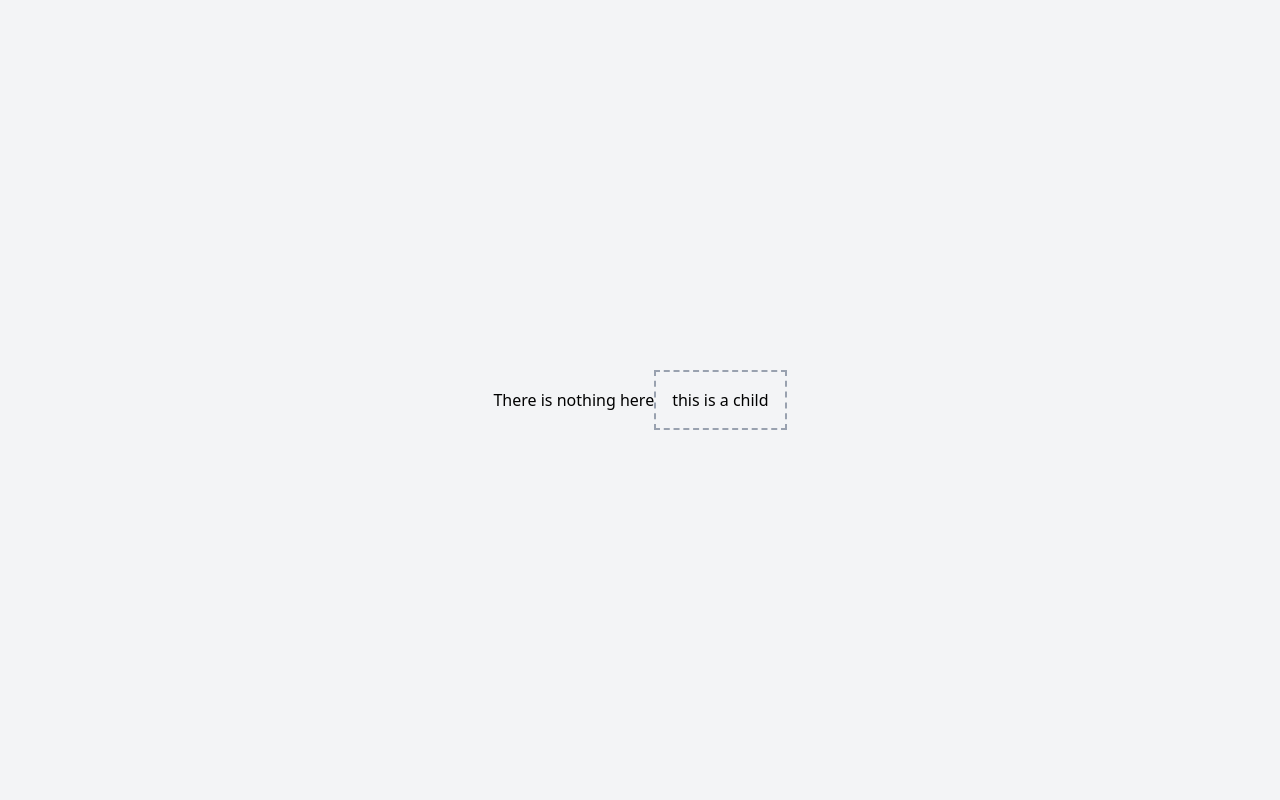
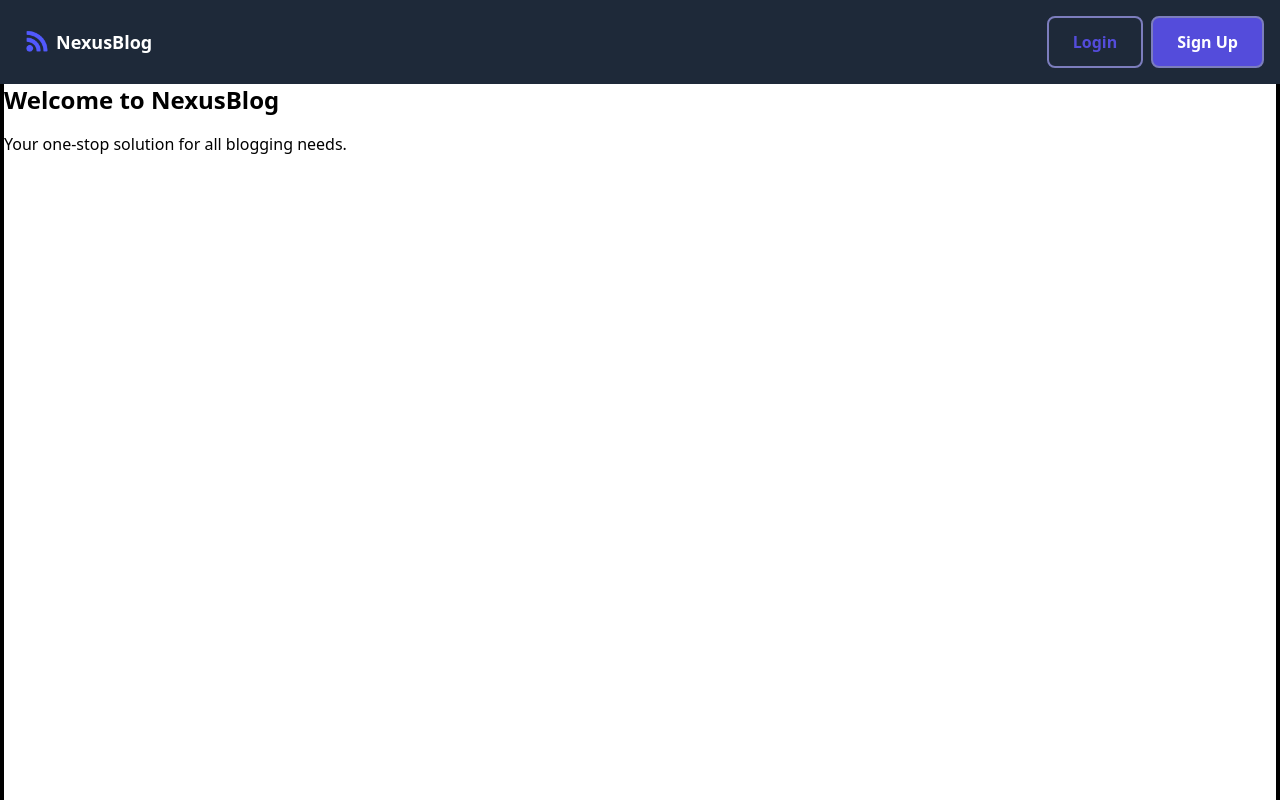
Before and after one commit to ALH-hub/mern-blog-app, a React (Vite) app in the folder client/: page / in a window 1280 px wide. Shown: the top 800 px of the page. Built offline with nearby package versions, Linux system fonts and the light colour scheme.

Commit message:
feat: set the components and ready to code

```diff
--- a/client/index.html
+++ b/client/index.html
@@ -2,7 +2,7 @@
 <html lang="en">
   <head>
     <meta charset="UTF-8" />
-    <!-- <link rel="icon" type="image/svg+xml" href="/vite.svg" /> -->
+    <link rel="icon" type="image/png" href="icon.png" />
     <meta name="viewport" content="width=device-width, initial-scale=1.0" />
     <title>NexusBlog</title>
   </head>
--- a/client/src/App.tsx
+++ b/client/src/App.tsx
@@ -1,12 +1,12 @@
 import './App.css';
+import NavBar from './components/NavBar.tsx';
+import Home from './pages/Home.tsx';
 
 function App() {
   return (
-    <div className='flex items-center justify-center bg-gray-100 h-screen'>
-      <p className='text-black'>There is nothing here</p>
-      <div className='border-2 border-dashed border-gray-400 p-4'>
-        this is a child
-      </div>
+    <div>
+      <NavBar />
+      <Home />
     </div>
   );
 }
--- /dev/null
+++ b/client/src/common/Button.tsx
@@ -0,0 +1,35 @@
+import React from 'react';
+
+type ButtonProps = {
+  children: React.ReactNode;
+  onClick: () => void;
+  className?: string;
+  variant?: 'primary' | 'outline';
+};
+
+const Button: React.FC<ButtonProps> = ({
+  children,
+  onClick,
+  className = '',
+  variant = 'primary',
+}) => {
+  const baseClasses =
+    'px-6 py-3 border-2 border-[#7c7dbd] rounded-lg font-semibold transition-all no-underline inline-flex items-center gap-2';
+
+  const variantClasses = {
+    primary: 'bg-[#544cdb] text-white hover:bg-[#4a42c4]',
+    outline:
+      'text-[#544cdb] bg-transparent hover:bg-[#544cdb] hover:text-white',
+  };
+
+  return (
+    <button
+      onClick={onClick}
+      className={`${baseClasses} ${variantClasses[variant]} ${className}`}
+    >
+      {children}
+    </button>
+  );
+};
+
+export default Button;
--- /dev/null
+++ b/client/src/components/NavBar.tsx
@@ -0,0 +1,26 @@
+import Button from '../common/Button';
+
+function NavBar() {
+  return (
+    <div className='bg-gray-800 text-white p-4 flex items-center justify-between fixed w-full'>
+      <div className='flex items-center'>
+        <img src='icon.png' alt='NexusBlog Icon' className='h-10' />
+        <h1 className='text-lg font-bold'>NexusBlog</h1>
+      </div>
+      <div className='flex items-center'>
+        <Button onClick={() => console.log('Login clicked')} variant='outline'>
+          Login
+        </Button>
+        <Button
+          onClick={() => console.log('Sign Up clicked')}
+          className='ml-2'
+          variant='primary'
+        >
+          Sign Up
+        </Button>
+      </div>
+    </div>
+  );
+}
+
+export default NavBar;
--- /dev/null
+++ b/client/src/pages/Home.tsx
@@ -0,0 +1,10 @@
+function Home() {
+  return (
+    <div className='h-580 pt-20 border-4'>
+      <h1 className='text-2xl font-bold'>Welcome to NexusBlog</h1>
+      <p className='mt-4'>Your one-stop solution for all blogging needs.</p>
+    </div>
+  );
+}
+
+export default Home;
```
Also changed, not shown: client/public/icon.png (added), client/public/logo.png (added), client/src/components/Footer.tsx (added).
